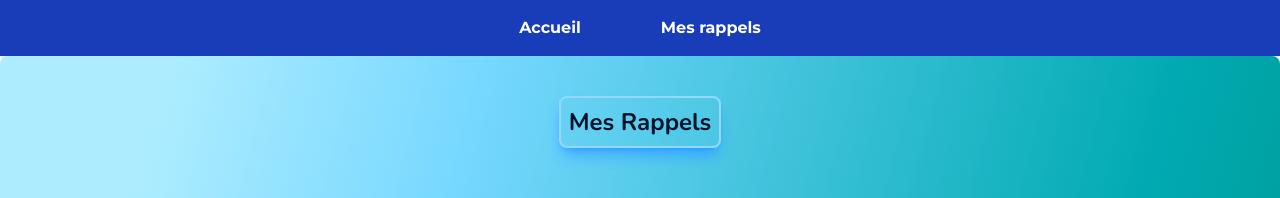
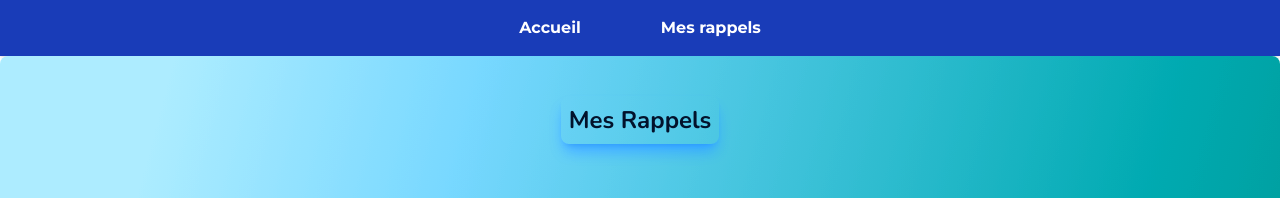
Before and after one commit to Elysa23/Projet-Notifications, a Next.js app: page /rappels in a window 1280 px wide. Shown: the top 198 px of the page. Built offline with nearby package versions, Linux system fonts and the light colour scheme; no server answers.

Commit message:
Amélioration des bordures des listes de tâches et du titre rappel

```diff
--- a/app/api/ack/route.ts
+++ b/app/api/ack/route.ts
@@ -2,7 +2,7 @@ import { addAr } from "../../../lib/airtableApi";
 
 export async function POST() {
   try {
-    // Appeler votre fonction (côté serveur, accès aux variables d'env)
+    // Appeler la fonction (côté serveur, accès aux variables d'env)
     const result = await addAr();
 
     // Retourner une réponse JSON au client
--- a/app/rappels/page.tsx
+++ b/app/rappels/page.tsx
@@ -113,7 +113,7 @@ export default function RappelsPage() {
       <main className="bg-[linear-gradient(105deg,rgba(163,213,255,1)_11.3%,rgba(6,153,153,1)_86.7%)] contrast-127 min-h-screen rounded-lg shadow-lg flex items-center justify-center flex-col text-slate-800">
 
         <div className="flex flex-col items-center justify-center mt-8">
-          <h1 className="text-3xl font-semibold text-center mb-8 mt-2 sm:text-2xl border-2 border-blue-300 rounded-lg shadow-blue-500/50 shadow-lg p-2 hover:bg-cyan-500 "> Mes Rappels</h1>
+          <h1 className="text-3xl font-semibold text-center mb-8 mt-2 sm:text-2xl  rounded-lg shadow-blue-500/50 shadow-lg p-2 hover:bg-cyan-500 "> Mes Rappels</h1>
         </div>
 
         <div className="hover:bg-cyan-500 font-sans flex flex-col items-center min-h-screen pb-20 gap-8 sm:p-20 m-8 rounded-lg shadow-lg shadow-blue-500/50 border-2 border-blue-300  sm:max-w-[100%] lg:w-1/2">
@@ -131,7 +131,7 @@ export default function RappelsPage() {
               {!loading && tasks.length === 0 && !error && <p>Aucune tâche reçue.</p>}
               {tasks.map((task) => (
 
-                <div className="flex flex-row justify-between items-center gap-6 border-emerald-600 border-1 rounded-3xl p-2 hover:border-cyan-300 hover:shadow-xl sm:active:border-cyan-300" key={task.id}>
+                <div className="flex flex-row justify-between items-center gap-6 border border-[oklch(42.4%_0.199_265.638/0.3)] border-1 rounded-3xl p-2 hover:border-cyan-300 hover:shadow-xl sm:active:border-cyan-300" key={task.id}>
                   <li key={task.id} className="p-4 mb-2 max-w-fit">
                     <p className="font-bold">{task.titre}</p>
                   </li>
```
Also changed, not shown: app/api/add-ar/custom/route.ts (line endings or trailing spaces).
